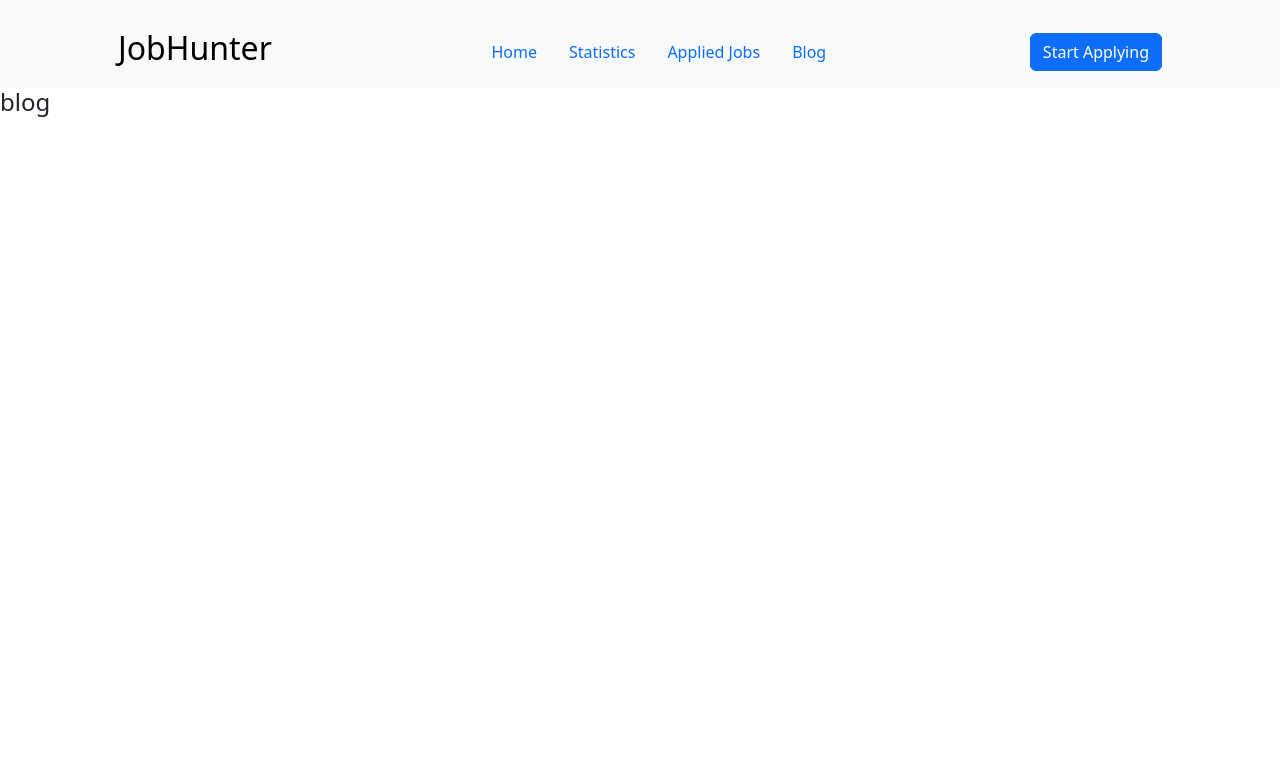
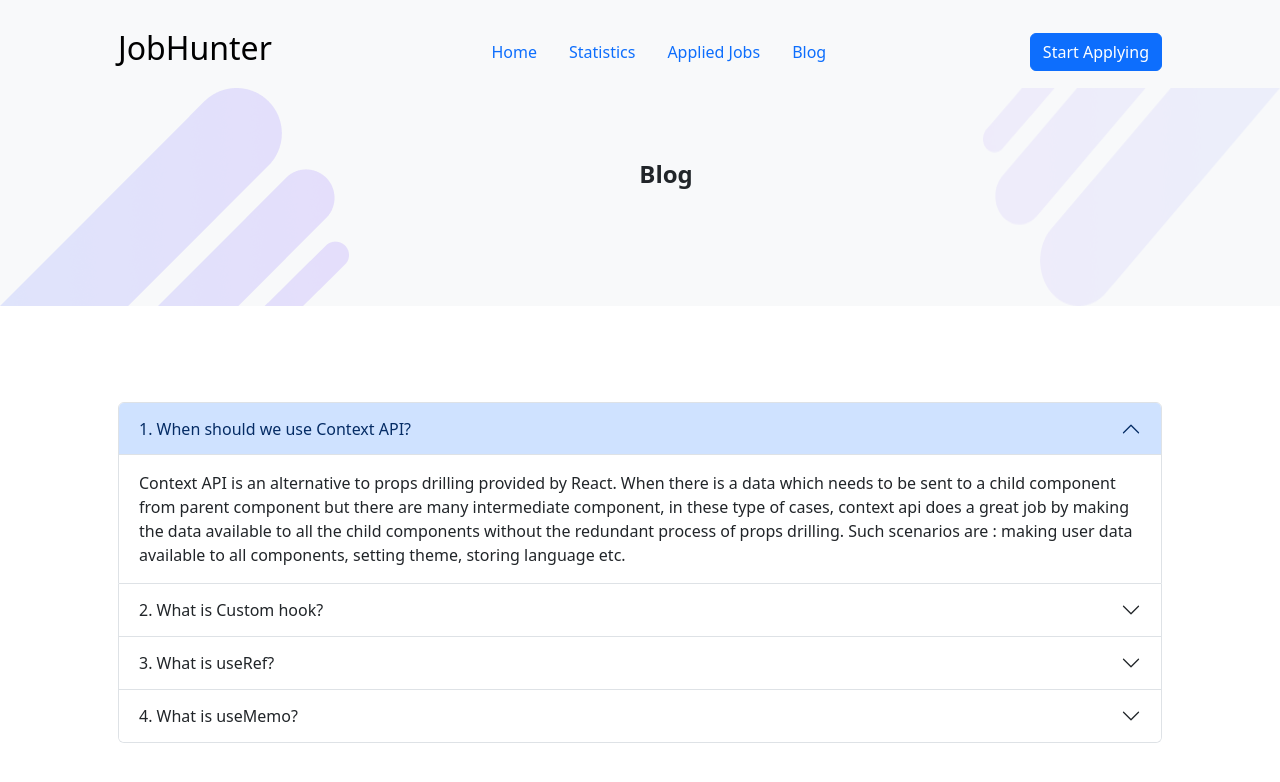
Before and after one commit to zohorasalma/JobHunter, a React (Vite) app: page /blog in a window 1280 px wide. Shown: the top 782 px of the page. Built offline with nearby package versions, Linux system fonts and the light colour scheme.

Commit message:
blog done

```diff
--- a/src/components/Blog/Blog.jsx
+++ b/src/components/Blog/Blog.jsx
@@ -1,11 +1,39 @@
 import React from 'react';
+import Accordion from 'react-bootstrap/Accordion';
+import TitleBanner from '../TitleBanner/TitleBanner';
 
 const Blog = () => {
-    return (
-        <div>
-          <h4>blog</h4>
-        </div>
-    );
+  return (
+    <div >
+      <TitleBanner>Blog</TitleBanner>
+      <div className='container mt-5 p-5'>
+        <Accordion defaultActiveKey="0">
+          <Accordion.Item eventKey="0">
+            <Accordion.Header>1. When should we use Context API?</Accordion.Header>
+            <Accordion.Body>
+              Context API is an alternative to props drilling provided by React. When there is a data which needs to be sent to a child component from parent component but there are many intermediate component, in these type of cases, context api does a great job by making the data available to all the child components without the redundant process of props drilling. Such scenarios are : making user data available to all components, setting theme, storing language etc.            </Accordion.Body>
+          </Accordion.Item>
+          <Accordion.Item eventKey="1">
+            <Accordion.Header>2. What is Custom hook?</Accordion.Header>
+            <Accordion.Body>
+              Custom hook is a reuseable function which can be used my multiple components in order to apply the same logic in different cases and places.
+            </Accordion.Body>
+          </Accordion.Item>
+          <Accordion.Item eventKey="2">
+            <Accordion.Header>3. What is useRef?</Accordion.Header>
+            <Accordion.Body>
+              useRef is a React Hook that lets you keep track of values between renders. It can be used to store a mutable value that does not trigger a re-render when updated. It can also be used to access a DOM element directly.
+            </Accordion.Body>
+          </Accordion.Item>
+          <Accordion.Item eventKey="3">
+            <Accordion.Header>4. What is useMemo?</Accordion.Header>
+            <Accordion.Body>
+              useMemo is a React Hook that lets you store the result of a function between renders. This can be useful for slow operations, such as fetching data from an API or performing complex calculations.
+            </Accordion.Body>
+          </Accordion.Item>
+        </Accordion></div>
+    </div>
+  );
 };
 
-export default Blog;<h4>blog</h4>
+export default Blog; <h4>blog</h4>
--- /dev/null
+++ b/src/components/ErrorPage/ErrorPage.jsx
@@ -0,0 +1,20 @@
+import React from 'react';
+import { useNavigate } from "react-router-dom";
+
+const ErrorPage = () => {
+    const navigate = useNavigate();
+    const btnHandler = () =>{
+        navigate(-1);
+    }
+    return (
+        <div className='container d-flex justify-content-center align-items-center flex-column'>
+            <h1 className='text-primary fw-bold fs-1 mt-5 pt-5'>404</h1>
+            <h2>Oops!!! Page not found.</h2>
+             <p className='text-secondary'>Please try again</p>
+             <button className='btn btn-primary' onClick={()=>btnHandler()}>Go Back</button>
+
+        </div>
+    );
+};
+
+export default ErrorPage;
--- a/src/main.jsx
+++ b/src/main.jsx
@@ -13,6 +13,7 @@ import JobDetails from './components/JobDetails/JobDetails';
 import getJobDetails from './loader/JobDetailsLoader';
 import getAppliedJobsFromDb from './loader/AppliedJobsLoader';
 import Statistics from './components/Statistics/Statistics';
+import ErrorPage from './components/ErrorPage/ErrorPage';
 
 const router = createBrowserRouter([
   {
@@ -43,6 +44,11 @@ const router = createBrowserRouter([
         path: 'statistics',
         element:<Statistics></Statistics>
       }
+      ,
+      {
+        path: '*',
+        element:<ErrorPage></ErrorPage>
+      }
     ]
   },
 ]);
```
